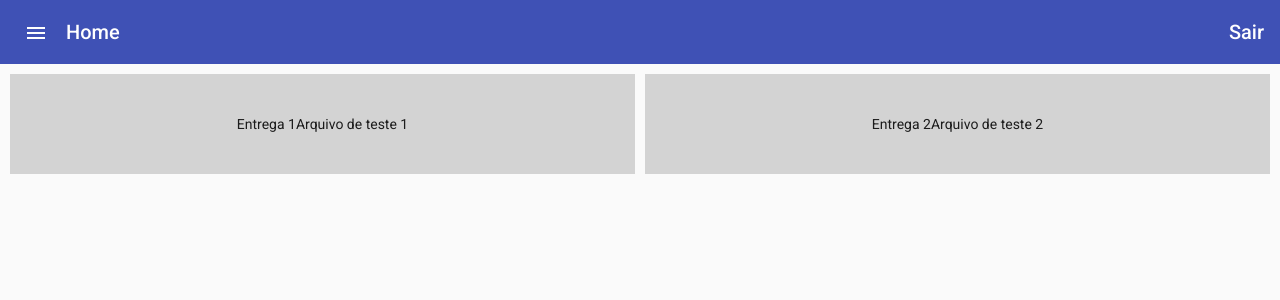
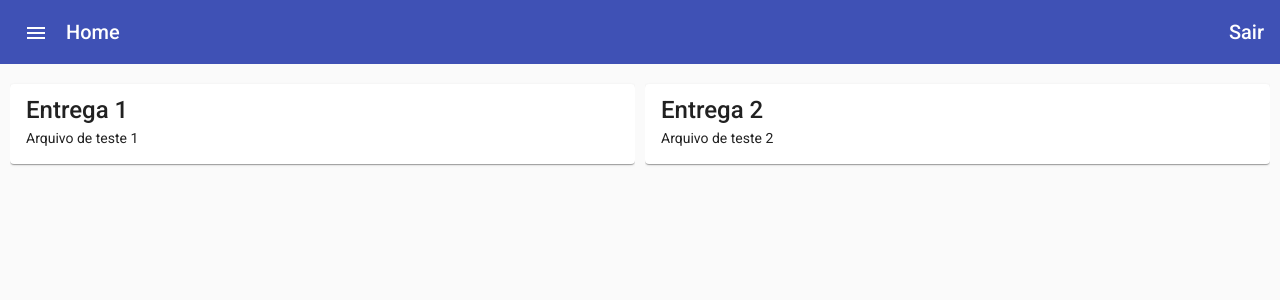
Before and after one commit to V-Tomanik/DataPlataform, an Angular app: page /entregas in a window 1280 px wide. Shown: the top 300 px of the page. Built offline with nearby package versions, Linux system fonts and the light colour scheme.

Commit message:
Criando componente entrega

```diff
--- a/src/app/app-routing.module.ts
+++ b/src/app/app-routing.module.ts
@@ -3,12 +3,14 @@ import { RouterModule, Routes } from '@angular/router';
 import { CalendarioComponent } from './calendario/calendario.component';
 import { EntregasComponent } from './entregas/entregas.component';
 import { HomeComponent } from './home/home.component';
+import { EntregaComponent } from './entregas/entrega/entrega.component';
 
 //Rotas do aplicativo
 const routes: Routes = [
 	{path:'home', component:HomeComponent},
 	{path:'',redirectTo: '/home', pathMatch:'full'},
 	{path:'entregas',component: EntregasComponent},
+	{path:'entregas/:nome', component: EntregaComponent},
 	{path:'calendario',component: CalendarioComponent}
 ];
 
--- a/src/app/app.module.ts
+++ b/src/app/app.module.ts
@@ -12,6 +12,7 @@ import { HeaderComponent } from './header/header.component';
 import { CalendarioComponent } from './calendario/calendario.component';
 import { HomeComponent } from './home/home.component';
 import { HeaderMenuListComponent } from './header/header-menu-list/header-menu-list.component';
+import { EntregaComponent } from './entregas/entrega/entrega.component';
 
 @NgModule({
   declarations: [
@@ -21,6 +22,7 @@ import { HeaderMenuListComponent } from './header/header-menu-list/header-menu-l
     CalendarioComponent,
     HomeComponent,
     HeaderMenuListComponent,
+    EntregaComponent,
   ],
   imports: [
     BrowserModule,
--- /dev/null
+++ b/src/app/entregas/entrega/entrega.component.html
@@ -0,0 +1 @@
+<p>entrega works!</p>
--- /dev/null
+++ b/src/app/entregas/entrega/entrega.component.ts
@@ -0,0 +1,15 @@
+import { Component, OnInit } from '@angular/core';
+
+@Component({
+  selector: 'app-entrega',
+  templateUrl: './entrega.component.html',
+  styleUrls: ['./entrega.component.css']
+})
+export class EntregaComponent implements OnInit {
+
+  constructor() { }
+
+  ngOnInit(): void {
+  }
+
+}
--- a/src/app/entregas/entregas.component.css
+++ b/src/app/entregas/entregas.component.css
@@ -2,11 +2,7 @@ mat-grid-list{
 	margin: 10px;
 }
 
-mat-grid-tile{
-	background-color: lightgray;
+mat-card{
+	width: 100%;
+	cursor: pointer;
 }
-
-h3{
-	margin:0px; }
-p{
-	margin:0px; }
--- a/src/app/entregas/entregas.component.html
+++ b/src/app/entregas/entregas.component.html
@@ -1,11 +1,10 @@
 <mat-grid-list cols="2" rowHeight="100px" gutterSize="10px">
 
 	<mat-grid-tile *ngFor="let entrega of tiposEntregas">
-		<div fxLayout="row" fxLayoutAlign="center center" style="height: 100px"
-		routerLink={{entrega.rota}}>
-			<div>{{entrega.nome}}</div>
-			<div>{{entrega.descricao}}</div>
-		</div>
+		<mat-card routerLink={{entrega.rota}}>
+			<mat-card-title> {{entrega.nome}}</mat-card-title>
+			<mat-card-content> {{entrega.descricao}}</mat-card-content>
+		</mat-card>
 	</mat-grid-tile>
 
 </mat-grid-list>
--- a/src/app/entregas/entregas.component.ts
+++ b/src/app/entregas/entregas.component.ts
@@ -7,8 +7,8 @@ import { Component, OnInit } from '@angular/core';
 })
 export class EntregasComponent implements OnInit {
 
-	tiposEntregas = [{nome:"Entrega 1", descricao:"Arquivo de teste 1", rota:"/home" },
-									{nome:"Entrega 2", descricao:"Arquivo de teste 2", rota:"/home" }]
+	tiposEntregas = [{nome:"Entrega 1", descricao:"Arquivo de teste 1", rota:"entrega1" },
+									{nome:"Entrega 2", descricao:"Arquivo de teste 2", rota:"entrega2" }]
 
 
   constructor() { }
```
Also changed, not shown: src/app/entregas/entrega/entrega.component.css (added), 1 other file (tests, documents, lock files or other folders).
